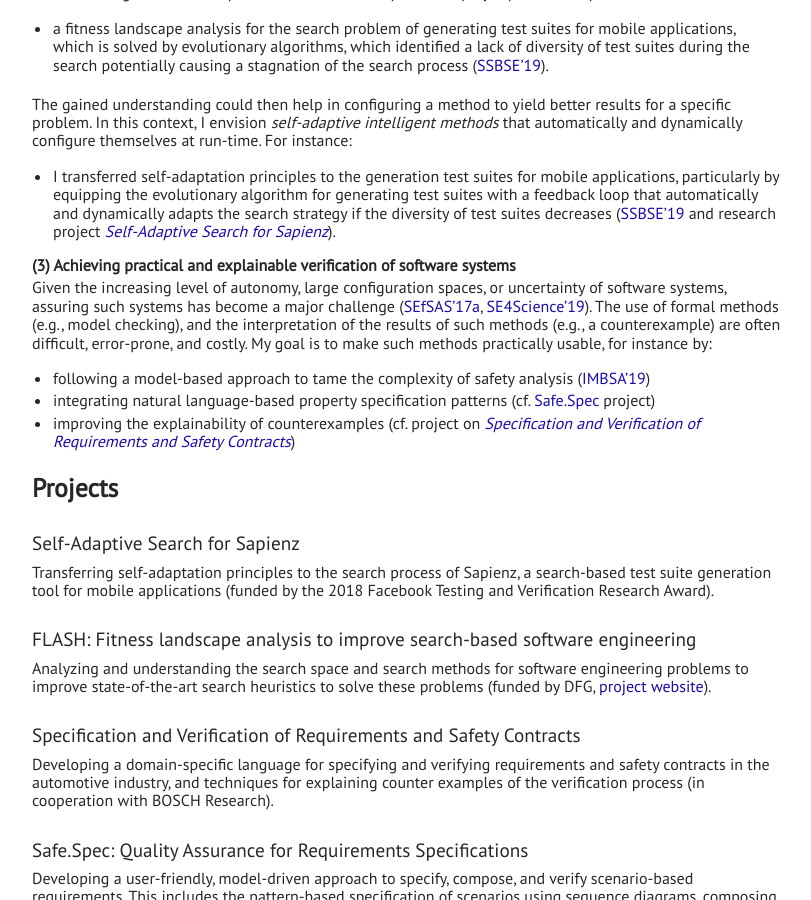
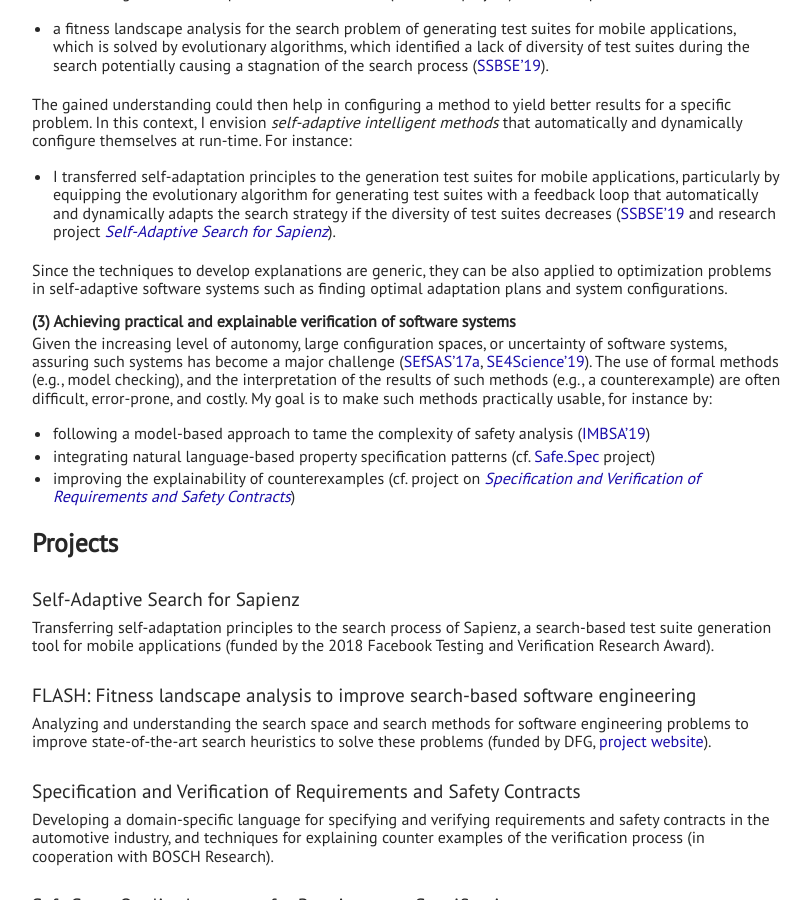
Before and after one commit to thomas-vogel/thomas-vogel.github.io, a Jekyll site: the page built from _pages/research.md, in a window 1280 px wide and 900 px high, scrolled down 800 px. Shown: the whole window, without its empty margins (233-1044 px from the left). Built offline with Jekyll 4.4.1, drawn with Linux system fonts in a browser that asks for light colours.

Commit message:
Update research.

```diff
--- a/_pages/research.md
+++ b/_pages/research.md
@@ -28,6 +28,9 @@ Particularly, I develop explanations of the difficulty of optimization problems
 <br />
 The gained understanding could then help in configuring a method to yield better results for a specific problem. In this context, I envision _self-adaptive intelligent methods_ that automatically and dynamically configure themselves at run-time. For instance:
 * I transferred self-adaptation principles to the generation test suites for mobile applications, particularly by equipping the evolutionary algorithm for generating test suites with a feedback loop that automatically and dynamically adapts the search strategy if the diversity of test suites decreases ([SSBSE'19](publications/2019-SSBSE) and research project [_Self-Adaptive Search for Sapienz_](#projects)).
+
+<br />
+Since the techniques to develop explanations are generic, they can be also applied to optimization problems in self-adaptive software systems such as finding optimal adaptation plans and system configurations.
 
 ### (3)  Achieving practical and explainable verification of software systems
 Given the increasing level of autonomy, large configuration spaces, or uncertainty of software systems, assuring such systems has become a major challenge ([SEfSAS'17a](publications/2017-SEFSAS3a), [SE4Science'19](publications/2019-SE4Science)). The use of formal methods (e.g., model checking), and the interpretation of the results of such methods (e.g., a counterexample) are often difficult, error-prone, and costly. My goal is to make such methods practically usable, for instance by:
```
